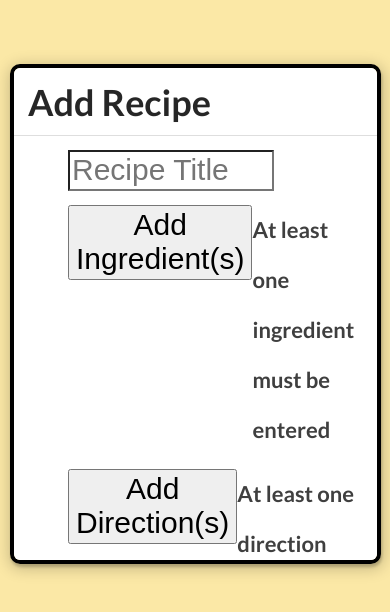
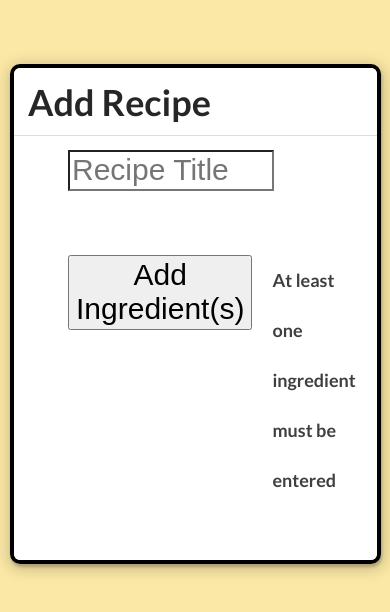
Before and after one commit to tengen14/Recipe-Box, a React (Create React App) app in the folder client/: page /recipes/new in a window 390 px wide. Shown: the part 108-720 px from the top of the page. Built offline with nearby package versions, Linux system fonts and the light colour scheme; a web font is replaced by a local one.

Commit message:
Fix responsiveness for 'ingredient' input fields

```diff
--- a/client/src/form.css
+++ b/client/src/form.css
@@ -23,6 +23,7 @@ div.ui.standard.modal.visible.active {
 
 .custom-field-array-container {
   list-style: none;
+  padding-top: 25px;
 }
 
 form {
@@ -57,6 +58,7 @@ label {
 .ingredient-form-value {
   display: flex;
   padding-top: 20px;
+  max-height: 64px;
 }
 
 i.fas.fa-trash-alt {
@@ -112,12 +114,13 @@ textarea {
 
 .add-buttons {
   display: flex;
-  justify-content: space-between;
+  padding-top: 25px;
 }
 
 li.error {
-  font-size: 22px;
+  font-size: 18px;
   font-weight: bold;
+  padding-left: 20px;
   opacity: 75%;
 }
 
@@ -125,3 +128,14 @@ li.error {
   display: flex;
   justify-content: space-around;
 }
+
+
+
+
+
+/* MEDIA QUERIES */
+@media (max-width: 576px) {
+  span {
+    font-size: 18px;
+  }
+}
```
